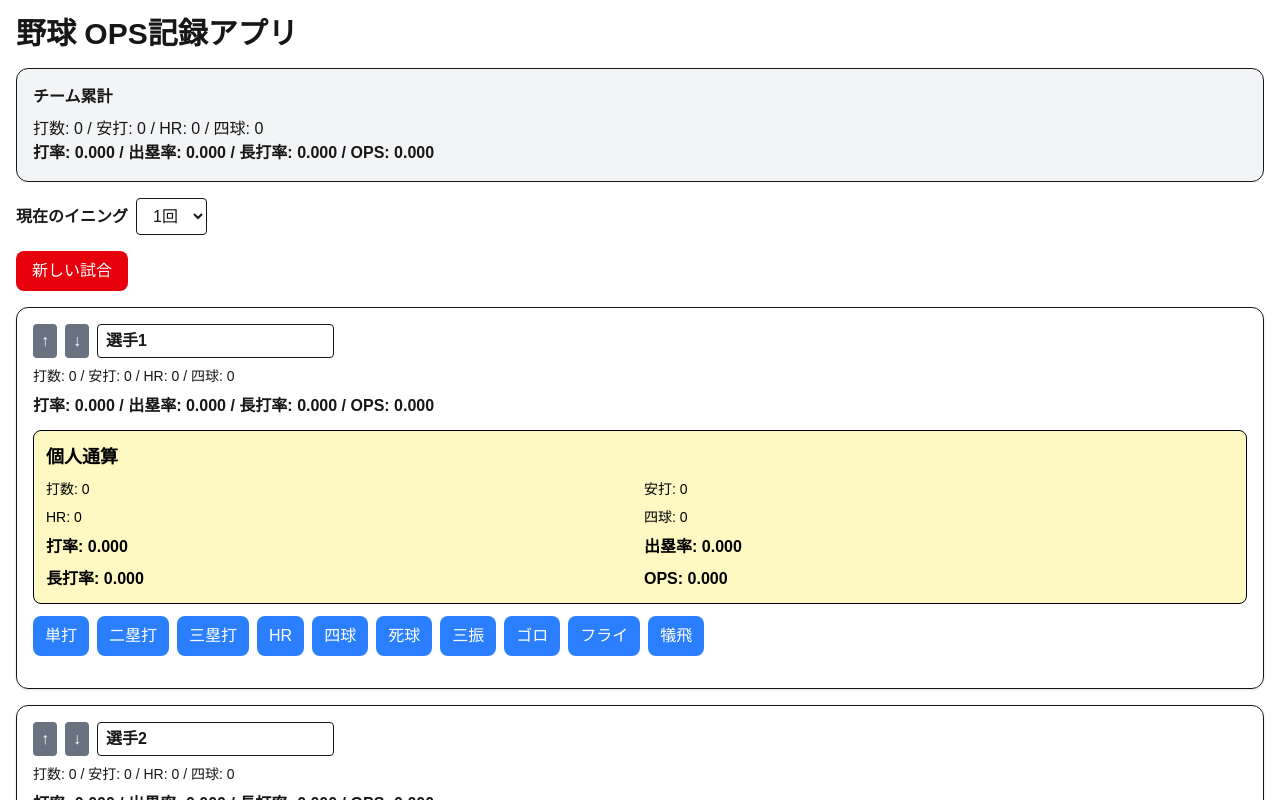
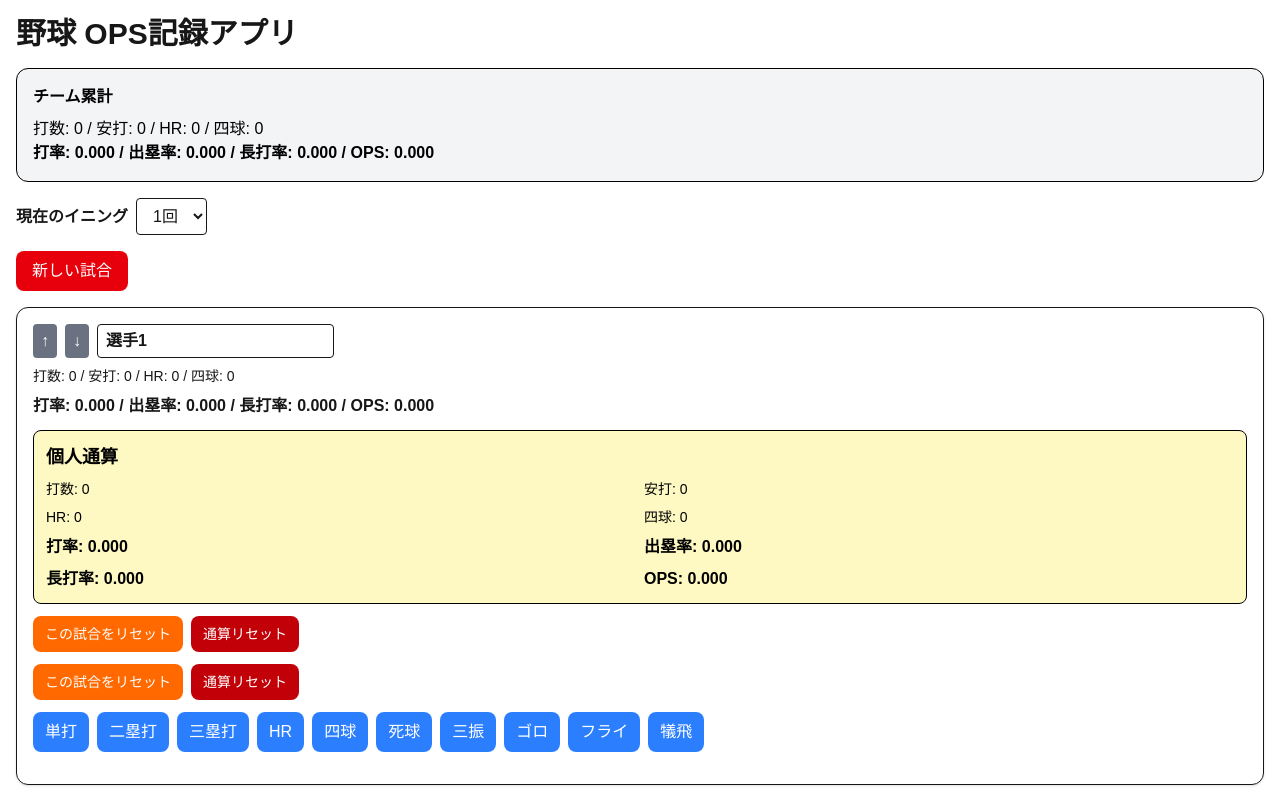
Before and after one commit to forcascreate-eng/baseball-ops-app, a Next.js app: page / in a window 1280 px wide. Shown: the top 800 px of the page. Built offline with nearby package versions, Linux system fonts and the light colour scheme.

Commit message:
update reset buttons

```diff
--- a/app/page.tsx
+++ b/app/page.tsx
@@ -153,6 +153,22 @@ export default function Home() {
     setPlayers(updated);
   };
 
+  const resetPlayerGame = (playerIndex: number) => {
+  if (confirm("この選手の今回の試合記録を削除しますか？")) {
+    const updated = [...players];
+    updated[playerIndex].results = [];
+    setPlayers(updated);
+  }
+};
+
+const resetPlayerCareer = (playerIndex: number) => {
+  if (confirm("この選手の通算成績を削除しますか？")) {
+    const updated = [...players];
+    updated[playerIndex].career.results = [];
+    setPlayers(updated);
+  }
+};
+
   const teamResults = players.flatMap((p) => p.results);
   const teamStats = getStats(teamResults);
 
@@ -162,7 +178,7 @@ export default function Home() {
         野球 OPS記録アプリ
       </h1>
 
-      <div className="border rounded-xl p-4 mb-4 bg-gray-100">
+      <div className="border rounded-xl p-4 mb-4 bg-gray-100 text-black">
         <h2 className="font-bold mb-2">チーム累計</h2>
         <div>
           打数: {teamStats.atBats} / 安打: {teamStats.hits} / HR:{" "}
@@ -270,6 +286,37 @@ export default function Home() {
                   <div>OPS: {careerStats.ops}</div>
                 </div>
               </div>
+              <div className="flex gap-2 mb-3">
+                <button
+                  onClick={() => resetPlayerGame(playerIndex)}
+                  className="bg-orange-500 text-white px-3 py-2 rounded-lg text-sm"
+                >
+                  この試合をリセット
+                </button>
+
+                <button
+                  onClick={() => resetPlayerCareer(playerIndex)}
+                  className="bg-red-700 text-white px-3 py-2 rounded-lg text-sm"
+                >
+                  通算リセット
+                </button>
+              </div>
+
+<div className="flex gap-2 mb-3">
+  <button
+    onClick={() => resetPlayerGame(playerIndex)}
+    className="bg-orange-500 text-white px-3 py-2 rounded-lg text-sm"
+  >
+    この試合をリセット
+  </button>
+
+  <button
+    onClick={() => resetPlayerCareer(playerIndex)}
+    className="bg-red-700 text-white px-3 py-2 rounded-lg text-sm"
+  >
+    通算リセット
+  </button>
+</div>
 
               <div className="flex flex-wrap gap-2 mb-4">
                 {resultOptions.map((result) => (
```
Lines whose indentation alone changed are shown as unchanged.
